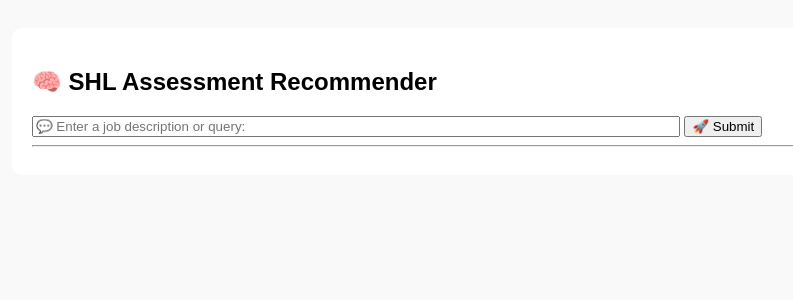
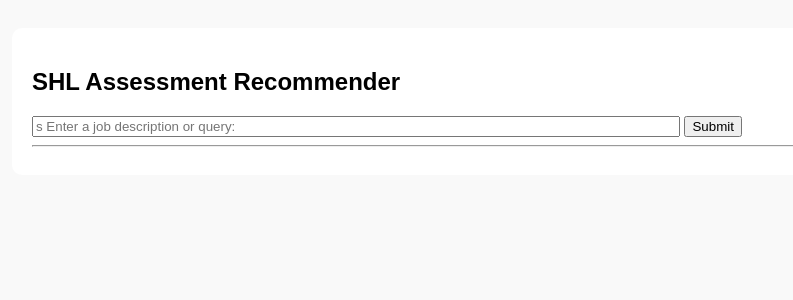
Before and after one commit to deepakpro190/shl-test, a Flask app: page / in a window 1280 px wide. Shown: the top 300 px of the page, without its empty margins (208-1001 px from the left). Run offline with Flask 3, Linux system fonts and the light colour scheme.

Commit message:
Update index.html

```diff
--- a/templates/index.html
+++ b/templates/index.html
@@ -1,7 +1,7 @@
 <!DOCTYPE html>
 <html>
 <head>
-    <title>🧠 SHL Assessment Recommender</title>
+    <title> SHL Assessment Recommender</title>
 
 
     <style>
@@ -14,10 +14,10 @@
 </head>
 <body>
     <div class="chat-box">
-        <h2>🧠 SHL Assessment Recommender</h2>
+        <h2> SHL Assessment Recommender</h2>
         <form method="POST">
-            <input type="text" name="user_query" placeholder="💬 Enter a job description or query:" style="width: 80%;" required />
-            <button type="submit">🚀 Submit</button>
+            <input type="text" name="user_query" placeholder="s Enter a job description or query:" style="width: 80%;" required />
+            <button type="submit"> Submit</button>
         </form>
         <hr>
         {% if user_query %}
```
